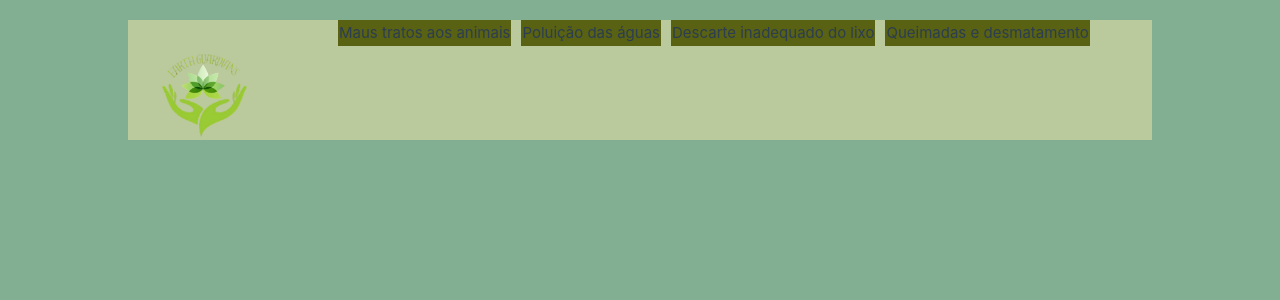
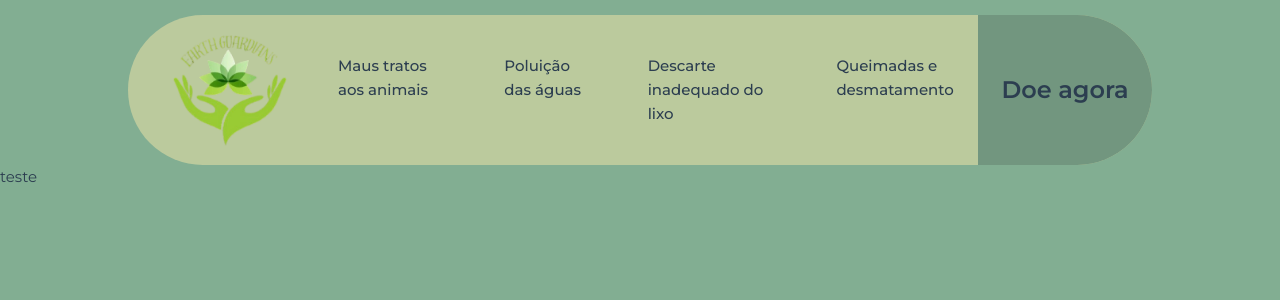
Before and after one commit to EduardoWisch/GuardiansEarth, a Vue app: page / in a window 1280 px wide. Shown: the top 300 px of the page. Built offline with nearby package versions, Linux system fonts and the light colour scheme.

Commit message:
navbar concluido

```diff
--- a/src/assets/main.css
+++ b/src/assets/main.css
@@ -1,6 +1,8 @@
 @import './base.css';
+@import url('https://fonts.googleapis.com/css2?family=Montserrat:ital,wght@0,100..900;1,100..900&display=swap');
 #app{
   box-sizing: border-box;
+  font-family: "Montserrat", sans-serif;
 }
 
 /* #app {
--- a/src/components/NavBar.vue
+++ b/src/components/NavBar.vue
@@ -1,5 +1,6 @@
 <template>
     <div class="container-navbar">
+        <div class="navbar">
             <img src="./icons/EarthGuardians.png">
             <ul class="nav-list">
                 <li>Maus tratos aos animais</li>
@@ -7,6 +8,12 @@
                 <li>Descarte inadequado do lixo</li>
                 <li>Queimadas e desmatamento</li>
             </ul>
+            <div class="button">
+                <span>
+                    Doe agora
+                </span>
+            </div>
+        </div>
     </div>
 </template>
 <script>
@@ -14,29 +21,51 @@
 </script>
 <style scoped lang="scss">
 .container-navbar{
-    // background-color: #fdfaec ;
-    position: absolute;
-    top: 20px;
-    left: 50%;
-    transform: translateX(-50%);
+    background-color: rgba(0, 0, 0, 0);
+    padding-top: 15px ;
+}
+.navbar{
     background-color: #dbdaa4a4;
-    width: 80%;
-    height: 15%;
-    .nav-list{
+    border-radius: 200px;
+    height: 150px;
+    display: flex;
+    justify-content: space-between;
+    align-items: center;
+    margin: 0 10%;
+    ul {
+        margin-left: -30px;
+        display: flex;
         list-style-type: none;
-        display: flex;
-        position: absolute;
-        top: 0;
-        left: 170px;
-        gap: 10px;
-        li {
-            border: 1px solid rgb(89, 97, 19);
-            background-color: rgb(89, 97, 19);
+        gap: 50px;
+        li{
+            font-weight: 500;
+            cursor: pointer;
+        }
+        li:hover{
+            color: #82ae92;
         }
     }
     img {
-        width: 150px;
-        height: 150px;
+        width: 200px;
+        height: 200px;
+    }
+    .button {
+        display: grid;
+        justify-content: center;
+        align-items: center;
+        background-color:#72967f;
+        width: 250px;
+        height: 100%;
+        border-radius: 0 200px 200px 0;
+        cursor: pointer;
+        transition: 0.5s;
+        span {
+            font-weight: 600;
+            font-size: 24px;
+        }
+    }
+    .button:hover{
+        background-color:#5c7766;
     }
 }
 </style>
--- a/src/views/HomeView.vue
+++ b/src/views/HomeView.vue
@@ -1,6 +1,7 @@
 <template>
   <div class="main">
     <NavBar />
+    teste
   </div>
 </template>
 <script>
```
Lines whose indentation alone changed are shown as unchanged.
